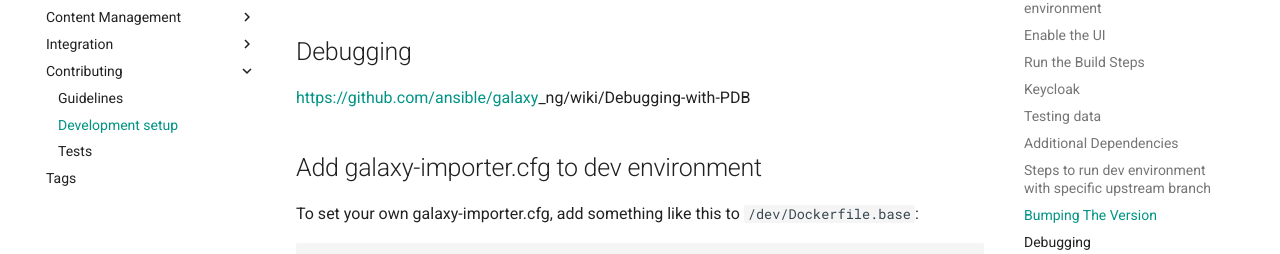
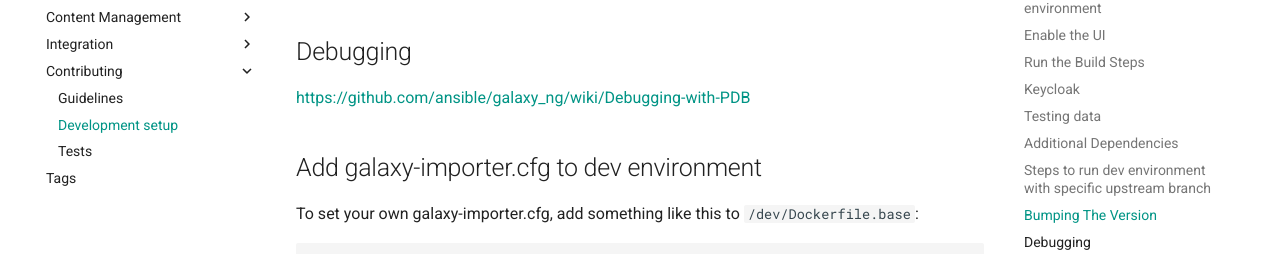
Before and after one commit to ansible/galaxy_ng, an MkDocs documentation site: the page built from docs/dev/setup.md, in a window 1280 px wide and 900 px high, scrolled down 5430 px. Shown: the part 172-426 px from the top of the window. Built offline with MkDocs 1.6.1 and Material for MkDocs 9.7.7, drawn with Linux system fonts in a browser that asks for light colours; comment, search, counter and statistics services are not loaded.

```diff
--- a/docs/dev/setup.md
+++ b/docs/dev/setup.md
@@ -376,7 +376,7 @@ bump2version can also do this automatically if we want to enable it.
 ## Debugging
 
 
-https://github.com/ansible/galaxy\_ng/wiki/Debugging-with-PDB
+https://github.com/ansible/galaxy_ng/wiki/Debugging-with-PDB
 
 ## Add galaxy-importer.cfg to dev environment
 
```
